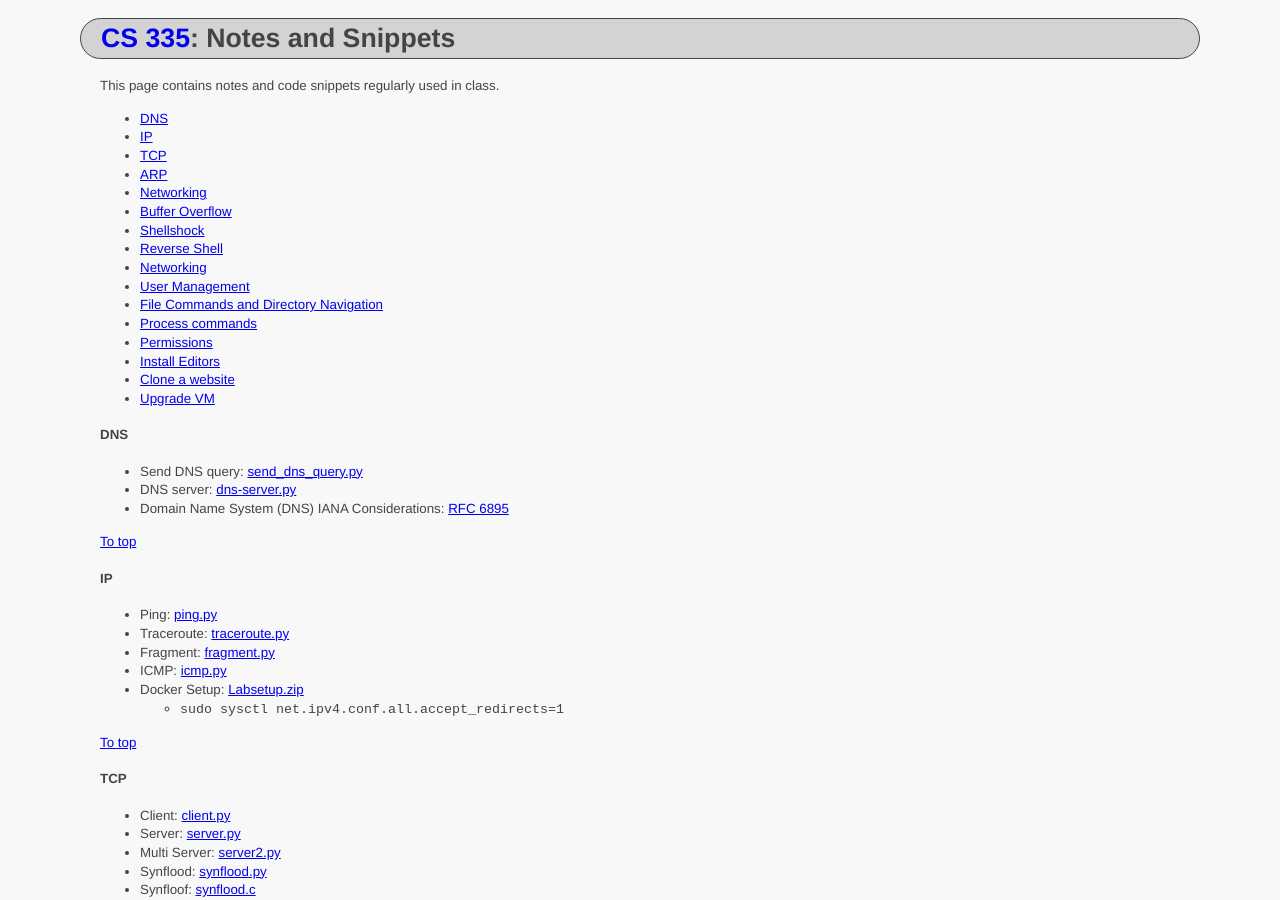
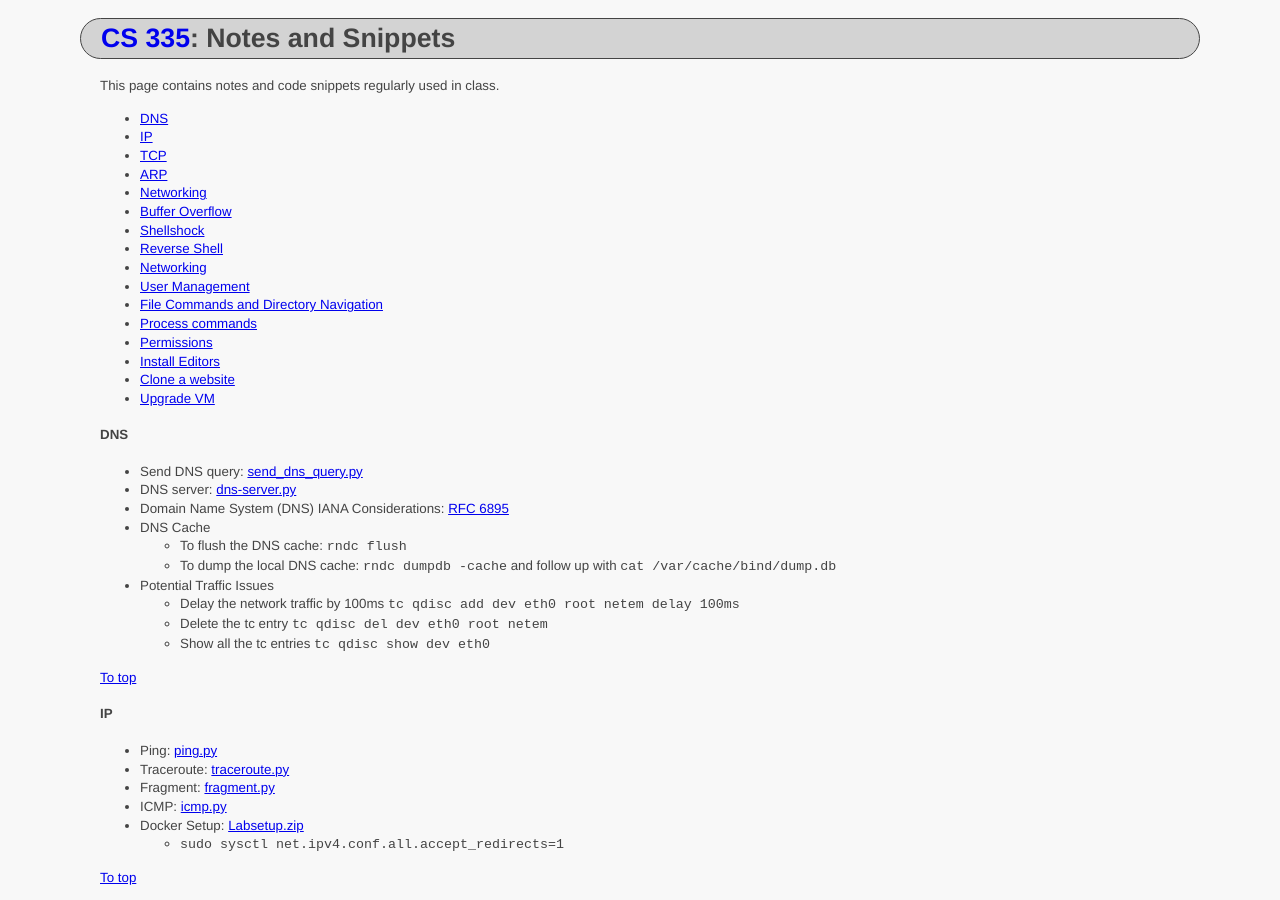
Before and after one commit to ycpcs/cs335-spring2023, a Jekyll site: the page built from notes/index.md, in a window 1280 px wide and 900 px high. Built offline with Jekyll 4.4.1, drawn with Linux system fonts in a browser that asks for light colours.

Commit message:
add notes

````diff
--- a/notes/index.md
+++ b/notes/index.md
@@ -27,6 +27,13 @@ This page contains notes and code snippets regularly used in class.
 - Send DNS query: <a href=".\dns\send_dns_query.txt" target="_blank">send_dns_query.py</a>
 - DNS server: <a href=".\dns\dns-server.txt" target="_blank">dns-server.py</a>
 - Domain Name System (DNS) IANA Considerations: [RFC 6895](https://tools.ietf.org/html/rfc6895)
+- DNS Cache
+  - To flush the DNS cache: ```rndc flush```
+  - To dump the local DNS cache: ```rndc dumpdb -cache``` and follow up with ```cat /var/cache/bind/dump.db```
+- Potential Traffic Issues
+  - Delay the network traffic by 100ms ```tc qdisc add dev eth0 root netem delay 100ms```
+  - Delete the tc entry ```tc qdisc del dev eth0 root netem```
+  - Show all the tc entries ```tc qdisc show dev eth0```
 
 <a href="#">To top</a>
 
````
